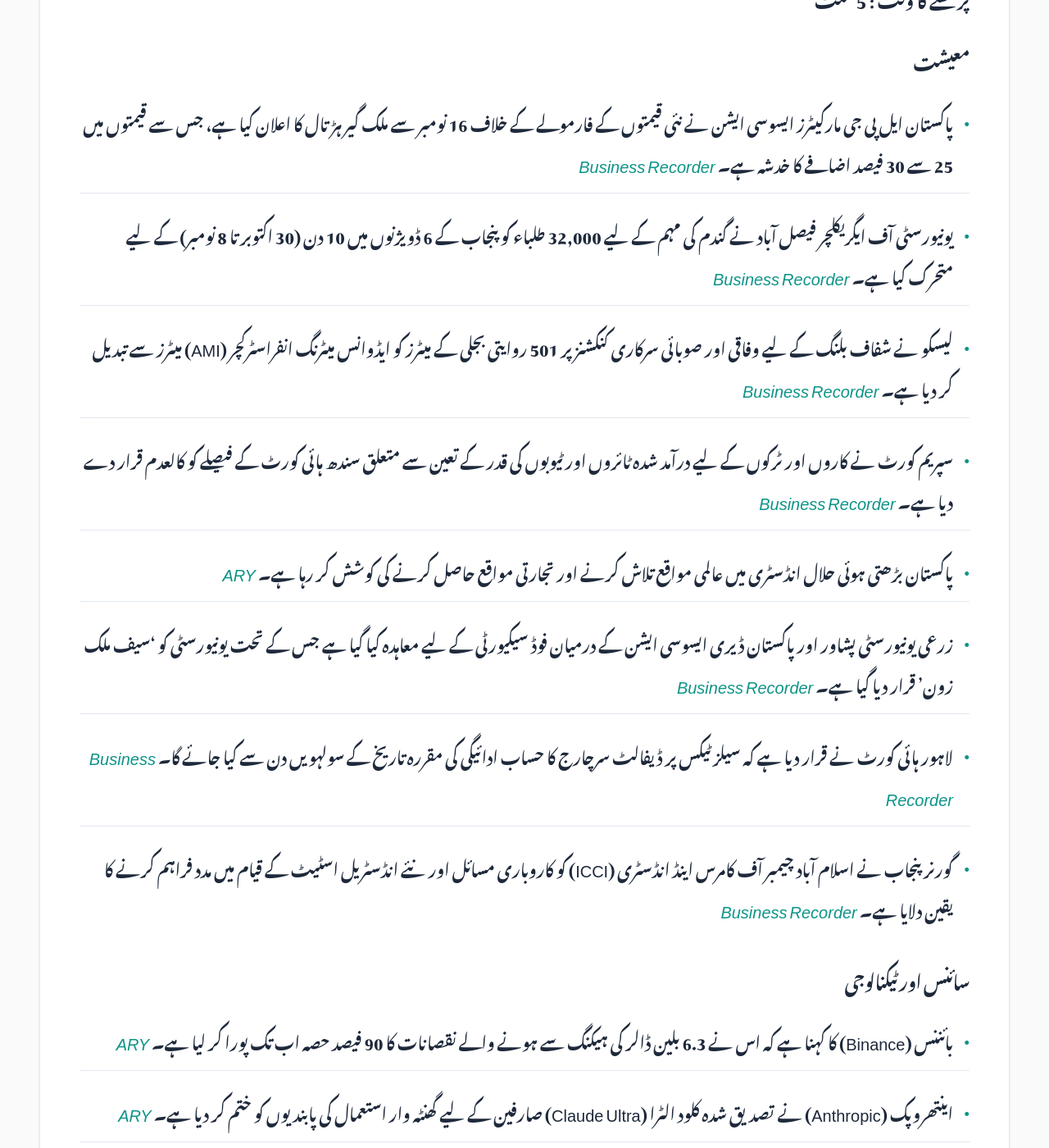
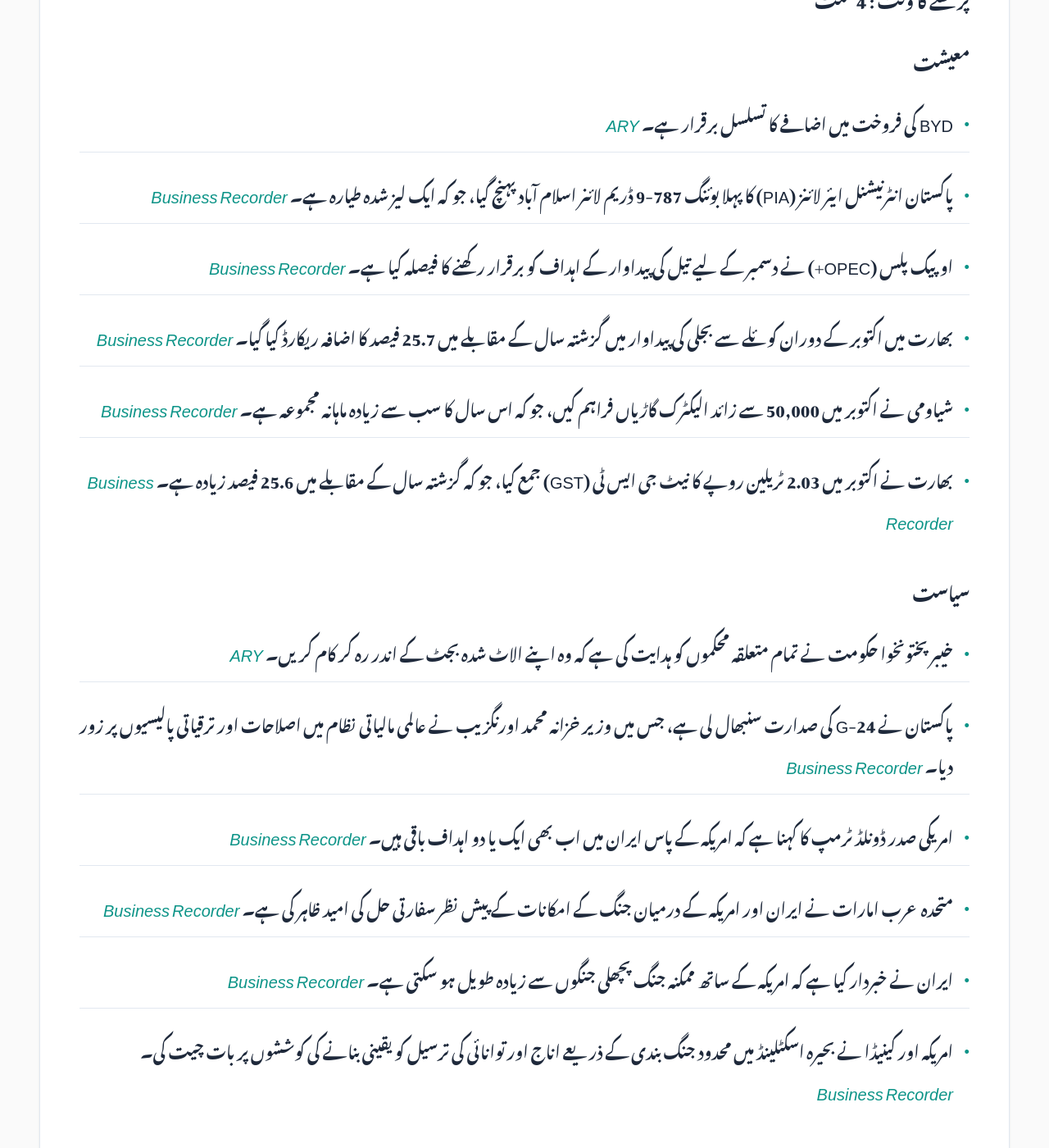
Before and after one commit to zsubzwary/news, a Jekyll site: the page built from ur/index.md, in a window 1280 px wide and 1400 px high, scrolled down 491 px. Shown: the whole window at 82% size. Built offline with Jekyll 4.4.1, drawn with Linux system fonts in a browser that asks for light colours; some web fonts are replaced; comment, search, counter and statistics services are not loaded; some of the changed text lies outside the part shown.

Commit message:
DateTime; 2026-11-01T16:09:33.723Z

```diff
--- a/ur/index.md
+++ b/ur/index.md
@@ -7,52 +7,46 @@ rtl: true
 
 پاکستان کی تازہ خبروں کا خلاصہ
 
- &lrm; 01-Nov-2026 09:09PKT
+ &lrm; 01-Nov-2026 21:09PKT
 
-پڑھنے کا وقت : 5 منٹ
+پڑھنے کا وقت : 4 منٹ
 
 ### معیشت
-- پاکستان ایل پی جی مارکیٹرز ایسوسی ایشن نے نئی قیمتوں کے فارمولے کے خلاف 16 نومبر سے ملک گیر ہڑتال کا اعلان کیا ہے، جس سے قیمتوں میں 25 سے 30 فیصد اضافے کا خدشہ ہے۔ *[Business Recorder](https://www.brecorder.com/news/40446852/lpg-dealers-oppose-new-pricing-formula-say-will-observe-strike-from-16th)*
-- یونیورسٹی آف ایگریکلچر فیصل آباد نے گندم کی مہم کے لیے 32,000 طلباء کو پنجاب کے 6 ڈویژنوں میں 10 دن (30 اکتوبر تا 8 نومبر) کے لیے متحرک کیا ہے۔ *[Business Recorder](https://www.brecorder.com/news/40446839/uaf-mobilises-32000-students-for-10-day-wheat-campaign)*
-- لیسکو نے شفاف بلنگ کے لیے وفاقی اور صوبائی سرکاری کنکشنز پر 501 روایتی بجلی کے میٹرز کو ایڈوانس میٹرنگ انفراسٹرکچر (AMI) میٹرز سے تبدیل کر دیا ہے۔ *[Business Recorder](https://www.brecorder.com/news/40446854/lesco-replaces-501-meters-with-ami-meters)*
-- سپریم کورٹ نے کاروں اور ٹرکوں کے لیے درآمد شدہ ٹائروں اور ٹیوبوں کی قدر کے تعین سے متعلق سندھ ہائی کورٹ کے فیصلے کو کالعدم قرار دے دیا ہے۔ *[Business Recorder](https://www.brecorder.com/news/40446877/value-of-imported-tyres-tubes-sc-sets-aside-shc-verdict)*
-- پاکستان بڑھتی ہوئی حلال انڈسٹری میں عالمی مواقع تلاش کرنے اور تجارتی مواقع حاصل کرنے کی کوشش کر رہا ہے۔ *[ARY](https://arynews.tv/pakistan-seeks-global-opportunities-in-growing-halal-industry)*
-- زرعی یونیورسٹی پشاور اور پاکستان ڈیری ایسوسی ایشن کے درمیان فوڈ سیکیورٹی کے لیے معاہدہ کیا گیا ہے جس کے تحت یونیورسٹی کو 'سیف ملک زون' قرار دیا گیا ہے۔ *[Business Recorder](https://www.brecorder.com/news/40446847/aup-dairy-association-join-hands-for-food-security)*
-- لاہور ہائی کورٹ نے قرار دیا ہے کہ سیلز ٹیکس پر ڈیفالٹ سرچارج کا حساب ادائیگی کی مقررہ تاریخ کے سولہویں دن سے کیا جائے گا۔ *[Business Recorder](https://www.brecorder.com/news/40446844/lhc-clarifies-st-default-surcharge-calculation-period)*
-- گورنر پنجاب نے اسلام آباد چیمبر آف کامرس اینڈ انڈسٹری (ICCI) کو کاروباری مسائل اور نئے انڈسٹریل اسٹیٹ کے قیام میں مدد فراہم کرنے کا یقین دلایا ہے۔ *[Business Recorder](https://www.brecorder.com/news/40446849/governor-punjab-assures-icci-of-resolving-business-issues)*
-
-### سائنس اور ٹیکنالوجی
-- بائننس (Binance) کا کہنا ہے کہ اس نے 6.3 بلین ڈالر کی ہیکنگ سے ہونے والے نقصانات کا 90 فیصد حصہ اب تک پورا کر لیا ہے۔ *[ARY](https://arynews.tv/binance-says-it-has-covered-90-of-losses-from-6-3-billion-hack-so-far)*
-- اینتھروپک (Anthropic) نے تصدیق شدہ کلود الٹرا (Claude Ultra) صارفین کے لیے گھنٹہ وار استعمال کی پابندیوں کو ختم کر دیا ہے۔ *[ARY](https://arynews.tv/anthropic-removes-restrictive-hourly-limits-for-verified-claude-ultra-tier-subscribers)*
-- وفاقی وزیر موسادک ملک نے آفات سے بچنے کے لیے سیٹلائٹ ٹیکنالوجی، مصنوعی ذہانت (AI) اور درست قبل از وقت وارننگ سسٹم کے استعمال پر زور دیا۔ *[Business Recorder](https://www.brecorder.com/news/40446850/musadik-calls-for-accurate-early-warnings-to-identify-disasters)*
-- شمالی کوریا کے ہیکنگ نیٹ ورک 'TraderTraitor' کے پیچھے کارروائیوں کی تفصیلات سامنے آئی ہیں۔ *[ARY](https://arynews.tv/who-is-behind-tradertraitor-inside-north-koreas-hacking-network)*
-- این سی سی آئی اے (NCCIA) لاہور نے شہریوں اور طلباء کو سائبر کرائم سے بچانے کے لیے تعلیمی اداروں اور سماجی تنظیموں میں آگاہی مہم کا آغاز کیا۔ *[Business Recorder](https://www.brecorder.com/news/40446838/cybercrime-awareness-drive)*
+- BYD کی فروخت میں اضافے کا تسلسل برقرار ہے۔ *[ARY](https://arynews.tv/byd-extends-sales-growth-streak)*
+- پاکستان انٹرنیشنل ایئر لائنز (PIA) کا پہلا بوئنگ 787-9 ڈریم لائنر اسلام آباد پہنچ گیا، جو کہ ایک لیز شدہ طیارہ ہے۔ *[Business Recorder](https://www.brecorder.com/news/40446914/pias-first-boeing-787-9-dreamliner-arrives-in-pakistan)*
+- اوپیک پلس (OPEC+) نے دسمبر کے لیے تیل کی پیداوار کے اہداف کو برقرار رکھنے کا فیصلہ کیا ہے۔ *[Business Recorder](https://www.brecorder.com/news/40446913/opec-keeps-december-oil-output-targets-steady-ahead-of-tougher-call-for-2027)*
+- بھارت میں اکتوبر کے دوران کوئلے سے بجلی کی پیداوار میں گزشتہ سال کے مقابلے میں 25.7 فیصد کا اضافہ ریکارڈ کیا گیا۔ *[Business Recorder](https://www.brecorder.com/news/40446907/indias-october-coal-fired-power-output-jumps-most-in-3-years-as-hydro-generation-slumps)*
+- شیاومی نے اکتوبر میں 50,000 سے زائد الیکٹرک گاڑیاں فراہم کیں، جو کہ اس سال کا سب سے زیادہ ماہانہ مجموعہ ہے۔ *[Business Recorder](https://www.brecorder.com/news/40446906/xiaomis-october-ev-deliveries-top-50000-hit-2026-monthly-high)*
+- بھارت نے اکتوبر میں 2.03 ٹریلین روپے کا نیٹ جی ایس ٹی (GST) جمع کیا، جو کہ گزشتہ سال کے مقابلے میں 25.6 فیصد زیادہ ہے۔ *[Business Recorder](https://www.brecorder.com/news/40446905/indias-october-net-goods-and-services-tax-collection-rises-256-year-on-year)*
 
 ### سیاست
-- وزیراعظم کے مشیر کے مطابق 28ویں آئینی ترمیم نئے سال سے پہلے متوقع ہے۔ *[ARY](https://arynews.tv/28th-constitutional-amendment-expected-before-new-year-pms-advisor)*
-- سندھ کے وزیر محنت سمیع غنی کا کہنا ہے کہ پیپلز پارٹی کو ابھی تک 28ویں آئینی ترمیم کا مسودہ موصول نہیں ہوا ہے۔ *[Business Recorder](https://www.brecorder.com/news/40446879/saeed-says-ppp-yet-to-receive-draft-of-28th-amendment)*
-- پاکستان بار کونسل نے مرحومہ انسانی حقوق کی وکیل اسما جہانگیر کے خلاف کیپٹن (ریٹائرڈ) محمد صفدر کے توہین آمیز جملوں کی سخت مذمت کی ہے۔ *[Business Recorder](https://www.brecorder.com/news/40446848/pbc-condemns-safdars-remarks-against-asma-jahangir)*
+- خیبر پختونخوا حکومت نے تمام متعلقہ محکموں کو ہدایت کی ہے کہ وہ اپنے الاٹ شدہ بجٹ کے اندر رہ کر کام کریں۔ *[ARY](https://arynews.tv/kp-government-directs-departments-to-stay-within-allocated-budgets)*
+- پاکستان نے G-24 کی صدارت سنبھال لی ہے، جس میں وزیر خزانہ محمد اورنگزیب نے عالمی مالیاتی نظام میں اصلاحات اور ترقیاتی پالیسیوں پر زور دیا۔ *[Business Recorder](https://www.brecorder.com/news/40446904/pakistan-assumes-g-24-chairmanship-seeks-global-financial-reforms)*
+- امریکی صدر ڈونلڈ ٹرمپ کا کہنا ہے کہ امریکہ کے پاس ایران میں اب بھی ایک یا دو اہداف باقی ہیں۔ *[Business Recorder](https://www.brecorder.com/news/40446917/trump-says-us-still-has-one-or-two-targets-in-iran)*
+- متحدہ عرب امارات نے ایران اور امریکہ کے درمیان جنگ کے امکانات کے پیش نظر سفارتی حل کی امید ظاہر کی ہے۔ *[Business Recorder](https://www.brecorder.com/news/40446916/uae-says-hoping-for-breakthrough-yet-braced-for-the-worst-in-iran-us-war)*
+- ایران نے خبردار کیا ہے کہ امریکہ کے ساتھ ممکنہ جنگ پچھلی جنگوں سے زیادہ طویل ہو سکتی ہے۔ *[Business Recorder](https://www.brecorder.com/news/40446915/iran-warns-new-war-could-last-longer-after-trump-threatens-strikes)*
+- امریکہ اور کینیڈا نے بحیرہ اسکٹلینڈ میں محدود جنگ بندی کے ذریعے اناج اور توانائی کی ترسیل کو یقینی بنانے کی کوششوں پر بات چیت کی۔ *[Business Recorder](https://www.brecorder.com/news/40446900/us-canada-see-growing-interest-in-limited-ceasefire-in-black-sea)*
 
 ### قومی
-- رانا ثناء اللہ نے کسانوں کو بااختیار بنانے کے لیے گرین ٹریکٹرز اور فارم لینڈ اسکیم کا اعلان کیا ہے۔ *[ARY](https://arynews.tv/green-tractors-farmland-scheme-to-empower-farmers-rana-sanaullah)*
-- پنجاب سیف سٹی اتھارٹی (PSCA) نے پنجاب کے سرکاری ہسپتالوں میں ایمرجنسی کے لیے جدید QR پینک بٹنز نصب کرنے کا عمل شروع کر دیا ہے۔ *[Business Recorder](https://www.brecorder.com/news/40446846/psca-launches-emergency-panic-buttons-in-hospitals)*
-- پشاور کے قریب رشکائی انٹرچینج کے پاس ایک مسافر وین الٹنے کے نتیجے میں 3 افراد ہلاک اور 14 زخمی ہو گئے۔ *[Business Recorder](https://www.brecorder.com/news/40446851/three-killed-14-injured-in-road-accident)*
-- پنجاب وارڈڈ سٹیز اینڈ ہیریٹیج ایریاز اتھارٹی (PWCA) کے مطابق نیلا گumbad منصوبے کا مقصد تاریخی کردار کو برقرار رکھتے ہوئے شہری منظر کو بہتر بنانا ہے۔ *[Business Recorder](https://www.brecorder.com/news/40446855/neela-gumbad-will-improve-historical-character-of-area-dg-pwca)*
+- لاہور میں سی ٹی ڈی (CTD) کے ہیڈ کوارٹرز کے قریب ایک نگرانی کرنے والا ڈرون گر گیا۔ *[ARY](https://arynews.tv/surveillance-drone-crashes-ctd-headquarters-lahore)*
+- ڈی جی آئی ایس پی آر نے بھارت کو پاکستان میں دہشت گردی کا سب سے بڑا سرپرست قرار دیا۔ *[ARY](https://arynews.tv/india-biggest-sponsor-of-terrorism-in-pakistan-says-dg-ispr)*
+- صدر اور وزیراعظم نے گلگت بلتستان کے عوام کو یوم آزادی کی مبارکباد پیش کی۔ *[ARY](https://arynews.tv/president-pm-extend-felicitations-to-people-of-gilgit-baltistan-on-independence-day)*
+- آئی ایس سی او (IESCO) نے بجلی کی معطلی کے پروگرام کے حوالے سے نوٹیفکیشن جاری کر دیا۔ *[ARY](https://arynews.tv/iesco-notifies-power-suspension-programme)*
 
 ### بین الاقوامی
-- فرانس میں ہونے والے احتجاج کے دوران سیکڑوں ہزاروں افراد کے درمیان تصادم کے واقعات پیش آئے۔ *[ARY](https://arynews.tv/clashes-break-out-as-hundreds-of-thousands-protest-in-france)*
-- جرمنی میں ہزاروں افراد نے ہیلووین کے موقع پر احتجاجی ریلیوں میں شرکت کی۔ *[ARY](https://arynews.tv/gen-z-protests-reach-germany-as-thousands-join-halloween-rallies)*
-- سری لنکا کے ہائی کمشنر نے پاکستان کے ساتھ تجارتی اور اقتصادی تعاون کو مزید مضبوط بنانے کی ضرورت پر زور دیا۔ *[Business Recorder](https://www.brecorder.com/news/40446845/sri-lankan-hc-calls-for-stronger-trade-ties-with-pakistan)*
+- بھارت کی ریاست منی پور میں حالیہ نسلی تشدد کے دوران پانچ افراد ہلاک ہو گئے۔ *[Business Recorder](https://www.brecorder.com/news/40446912/five-killed-in-fresh-ethnic-violence-in-indias-manipur-state)*
+- پرتگال کے شہر لزبن میں ہاؤسنگ بحران کے خلاف احتجاج کرنے والے ہزاروں مظاہرین کے کیمپ کو پولیس نے ہٹا دیا۔ *[Business Recorder](https://www.brecorder.com/news/40446908/police-clear-new-lisbon-housing-protest-camp-after-thousands-rally)*
 
 ### کھیل
-- کرکٹر عماد وسیم نے بابر اعظم کے خلاف ہونے والی تنقید پر سخت ردعمل دیتے ہوئے انہیں 'سپر اسٹار' قرار دیا۔ *[ARY](https://arynews.tv/babar-azam-is-a-superstar-imad-wasim-slams-critics)*
+- ہاردک پانڈیا نے یوٹیوبر مس بےسٹ کے خلاف بیس بال چیلنج میں 94 لاکھ روپے جیت لیے۔ *[ARY](https://arynews.tv/hardik-pandya-wins-rs-94-lakh-in-baseball-challenge-against-youtuber-mrbeast)*
+- فخر زمان نے فائنلز میں اپنی کامیابی کے پیچھے چھپے رازوں کا انکشاف کیا۔ *[ARY](https://arynews.tv/fakhar-zaman-reveals-secret-behind-his-success-in-finals)*
+- نیوزی لینڈ نے بھارت کے خلاف پانچواں ٹی ٹوئنٹی میچ 7 وکٹوں سے جیت لیا، جس میں ٹم سیفرٹ نے 50 گیندوں پر 93 رنز بنائے ۔ *[Business Recorder](https://www.brecorder.com/news/40446918/seifert-blasts-93-as-new-zealand-win-fifth-india-t20)*
+- ہری کین نے پنالٹی مس کی اور پوسٹ کو ٹکرائی، جس کے نتیجے میں بورussia ڈورٹمنڈ نے میچ 2-2 سے برابر کر لیا۔ *[Business Recorder](https://www.brecorder.com/news/40446911/kane-misses-penalty-hits-post-as-dortmund-snatch-draw)*
+- بارسلونا نے الاوس کو 6-1 سے شکست دے کر لا لیگا میں اپنی پوزیشن مضبوط کی۔ *[Business Recorder](https://www.brecorder.com/news/40446910/barcelona-bounce-back-with-6-1-win-over-alaves)*
+- روس کی ڈائنا شنائیڈر نے ٹوکیو میں پین پیسیفک اوپن کے فائنل میں لیلیٰ فرنینڈز کو شکست دے کر ٹائٹل جیت لیا۔ *[Business Recorder](https://www.brecorder.com/news/40446909/shnaider-downs-fernandez-in-pan-pacific-open-final-in-tokyo)*
+- جنوبی افریقہ نے آسٹریلیا کو 176 رنز سے ہرا کر تین میچوں کی ٹیسٹ سیریز 2-1 سے جیت لی۔ *[Business Recorder](https://www.brecorder.com/news/40446903/harmer-rabada-steer-south-africa-to-series-win-over-australia)*
+- کارلوس الکاراز نے ویانا اوپن کے فائنل میں پہنچنے کے لیے دانیل میڈویڈیو کو شکست دی۔ *[Business Recorder](https://www.brecorder.com/news/40446901/alcaraz-reaches-first-vienna-final-to-face-de-minaur-after-zverev-upset)*
 
 ### صحت
-- وفاقی وزیر صحت مصطفیٰ کمال کے مطابق ڈرپ (DRAP) کے ٹریک اینڈ ٹریس سسٹم کے تحت 86,000 سے زیادہ ادویات کو رجسٹر کیا جا چکا ہے۔ *[Business Recorder](https://www.brecorder.com/news/40446841/drap-made-transparent-digitalised-says-kamal)*
-- بلوچستان حکومت نے ڈیوٹی سے غیر حاضری پر 72 مزید ڈاکٹروں کو برطرف کر دیا ہے، جبکہ صوبے میں اب تک کل 200 ملازمین کو نکالا جا چکا ہے۔ *[Business Recorder](https://www.brecorder.com/news/40446853/balochistan-removes-72-more-doctors)*
-- پنجاب فیملی پلاننگ پروگرام کے 'بہتر قدم' پروگرام نے 755 تقریبات کے ذریعے صوبے کے 41 اضلاع میں 100,000 سے زائد لوگوں تک رسائی حاصل کی۔ *[Business Recorder](https://www.brecorder.com/news/40446878/pfpps-behtarqadam-programme-promoting-new-thinking)*
-- سندھ انسٹی ٹیوٹ آف کارڈیو ویسکولر ڈیزیز (SICVD) نے تاندو محمد خان میں دل کے امراض کے تشخیص اور علاج کے لیے نئی سروسز کا آغاز کیا۔ *[Business Recorder](https://www.brecorder.com/news/40446842/cardiac-care-ep-services-now-available-at-sicvd-tm-khan)*
-- پاکستان فارماسیوٹیکل مینوفیکچررز ایسوسی ایشن (PPMA) کے سابق چیئرمین ڈاکٹر شیخ قیصر وحید کا دل کا دورہ پڑنے سے انتقال ہو گیا۔ *[Business Recorder](https://www.brecorder.com/news/40446843/ppma-mourns-demise-of-former-chairman)*
-
-### دیگر
-- 90 سالہ جاپانی باڈی بلڈر نے اسپین میں شاندار کارکردگی دکھا کر اپنی عمر کو مات دے دی۔ *[ARY](https://arynews.tv/90-year-old-japanese-bodybuilder-defies-age-with-impressive-performance-in-spain)*
+- DRAP نے پاکستان میں نقلی انفلوئنزا ویکسینوں کے حوالے سے الرٹ جاری کر دیا۔ *[ARY](https://arynews.tv/drap-issues-alert-over-counterfeit-influenza-vaccines-in-pakistan)*
+- خیبر پختونخوا کے ضلع خیبر سے 2026 کا آٹھواں پولیو کیس رپورٹ کیا گیا ہے۔ *[Business Recorder](https://www.brecorder.com/news/40446919/pakistan-reports-eighth-polio-case-of-2026-from-kps-khyber-district)*
```
